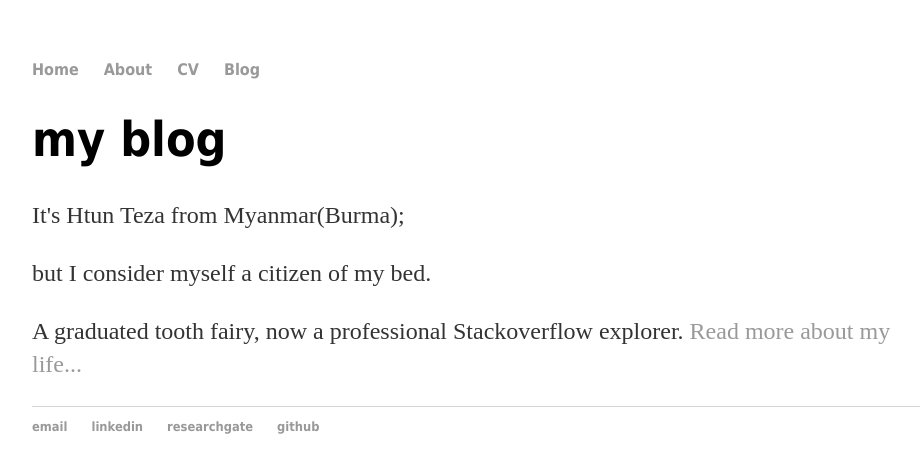
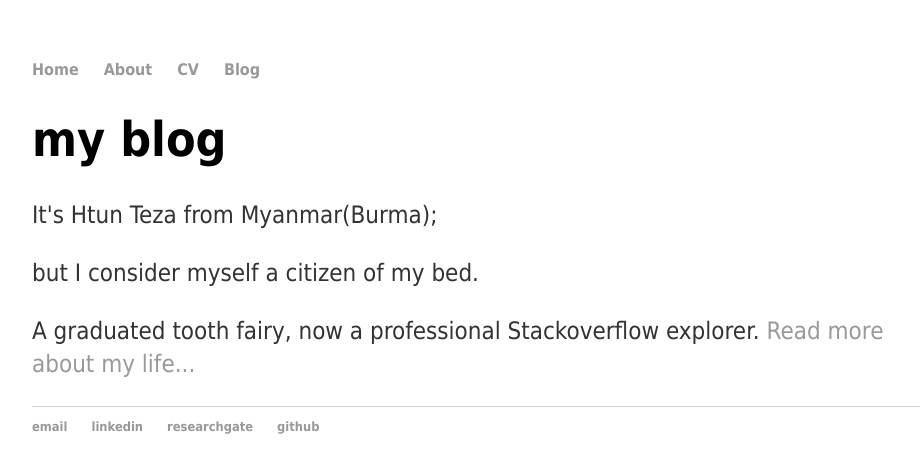
Before and after one commit to finerbrighterlighter/finerbrighterlighter.github.io, a Jekyll site: the page built from index.html, in a window 1280 px wide. Shown: the top 473 px of the page, without its empty margins (160-1080 px from the left). Built offline with Jekyll 4.4.1, drawn with Linux system fonts in a browser that asks for light colours.

Commit message:
Update main.css

```diff
--- a/css/main.css
+++ b/css/main.css
@@ -20,21 +20,25 @@ a:hover {
     text-decoration: underline;
 }
 h1 {
+    font-family:'Tahoma';
     font-size: 3em;
     font-family:'Tahoma';
 }
 p {
+    font-family:'Tahoma';
     font-size: 1.5em;
     line-height: 1.4em;
     color: #333;
 }
 footer {
+    font-family:'Tahoma';
     border-top: 1px solid #d5d5d5;
     font-size: .8em;
 }
 
 ul.posts {
     margin: 20px auto 40px;
+    font-family:'Tahoma';
     font-size: 1.5em;
 }
 
```
